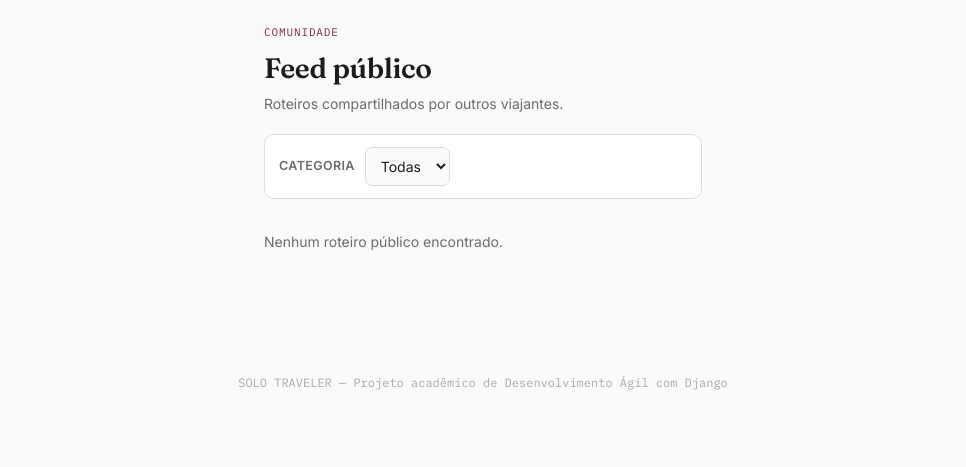
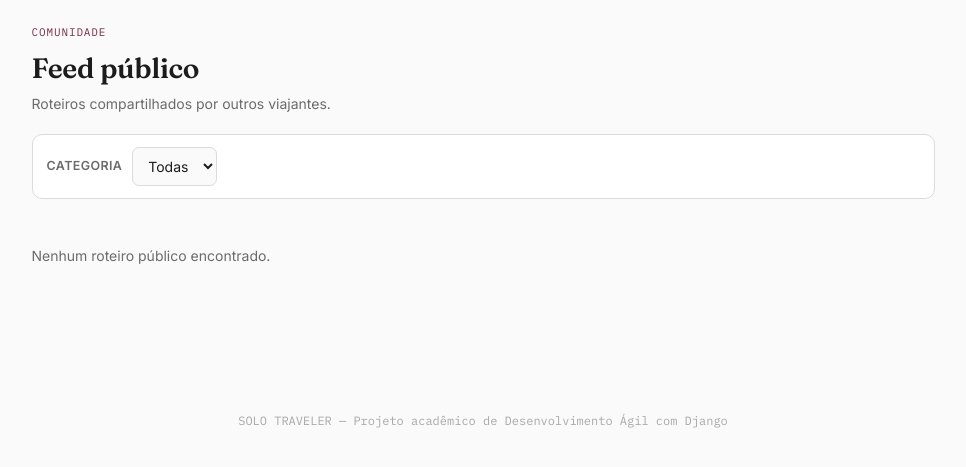
Before and after one commit to FelipeBritoLC/SoloTraveler, a Django app: page /pt-br/ in a window 1280 px wide. Shown: the part 59-526 px from the top of the page, without its empty margins (157-1123 px from the left). Run offline with Django 5.2, Linux system fonts and the light colour scheme; data that the repository does not hold is empty.

Commit message:
Refactor feed.html

```diff
--- a/travels/templates/travels/feed.html
+++ b/travels/templates/travels/feed.html
@@ -1,6 +1,6 @@
 {% extends "base.html" %}
 {% load i18n %}
-{% block main_class %}narrow{% endblock %}
+
 {% block content %}
 <div class="page-heading">
     <span class="eyebrow">{% trans "Comunidade" %}</span>
@@ -18,6 +18,7 @@
     </select>
 </form>
 
+<div class="feed-grid">
     {% for viagem in viagens %}
     <article class="post">
         <div class="post-header">
@@ -49,6 +50,7 @@
     {% empty %}
     <p class="itin-empty">{% trans "Nenhum roteiro público encontrado." %}</p>
     {% endfor %}
+</div>
 
 {% include "travels/_paginacao.html" %}
 {% endblock %}
```
Lines whose indentation alone changed are shown as unchanged.
